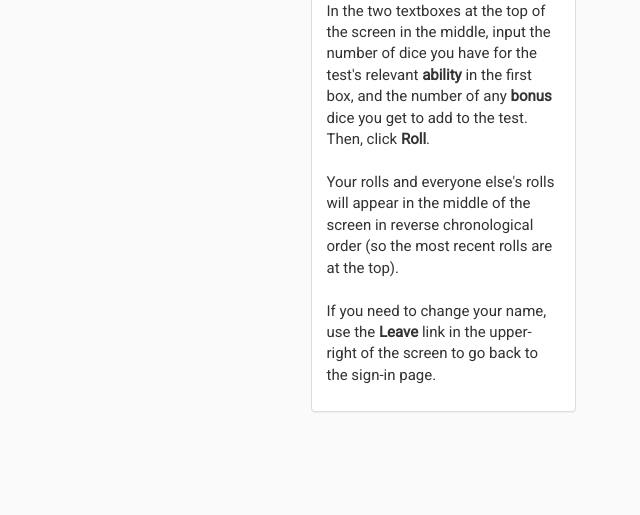
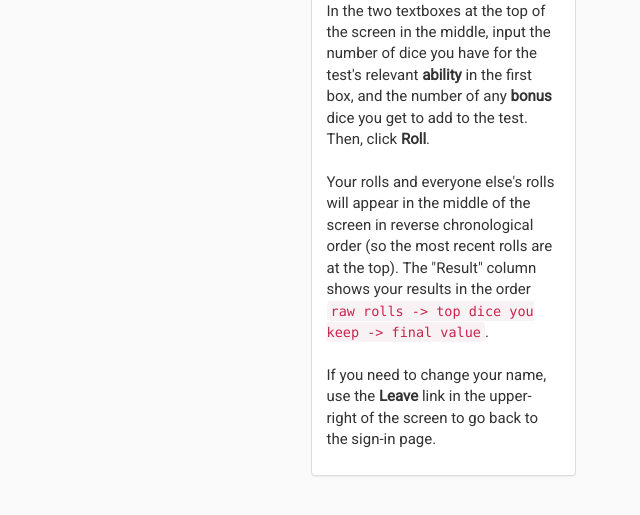
Before and after one commit to Celeo/ASOIAF_roller, a Flask app: page / in a window 1280 px wide. Shown: the part 254-769 px from the top of the page, without its empty margins (640-1280 px from the left). Run offline with Flask 2, Linux system fonts and the light colour scheme; the visitor is signed in with stand-in values (Sample User, id 1); some libraries are stand-ins or nearby versions.

Commit message:
Added text to help panel

```diff
--- a/roller/templates/index.html
+++ b/roller/templates/index.html
@@ -85,7 +85,8 @@
                     of any <strong>bonus</strong> dice you get to add to the test. Then, click <strong>Roll</strong>.
                     <br><br>
                     Your rolls and everyone else's rolls will appear in the middle of the screen in reverse
-                    chronological order (so the most recent rolls are at the top).
+                    chronological order (so the most recent rolls are at the top). The "Result" column shows your
+                    results in the order <code>raw rolls -> top dice you keep -> final value</code>.
                     <br><br>
                     If you need to change your name, use the <strong>Leave</strong> link in the upper-right of the
                     screen to go back to the sign-in page.
```
